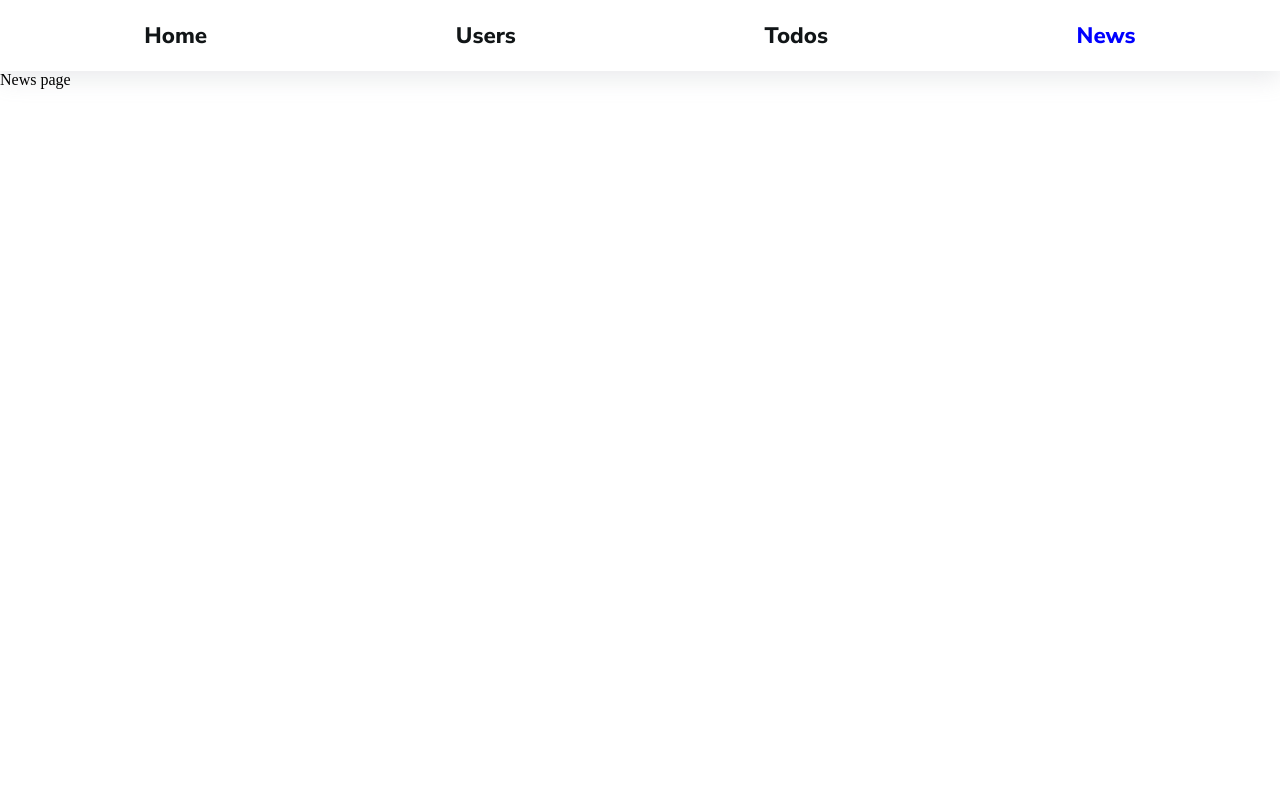
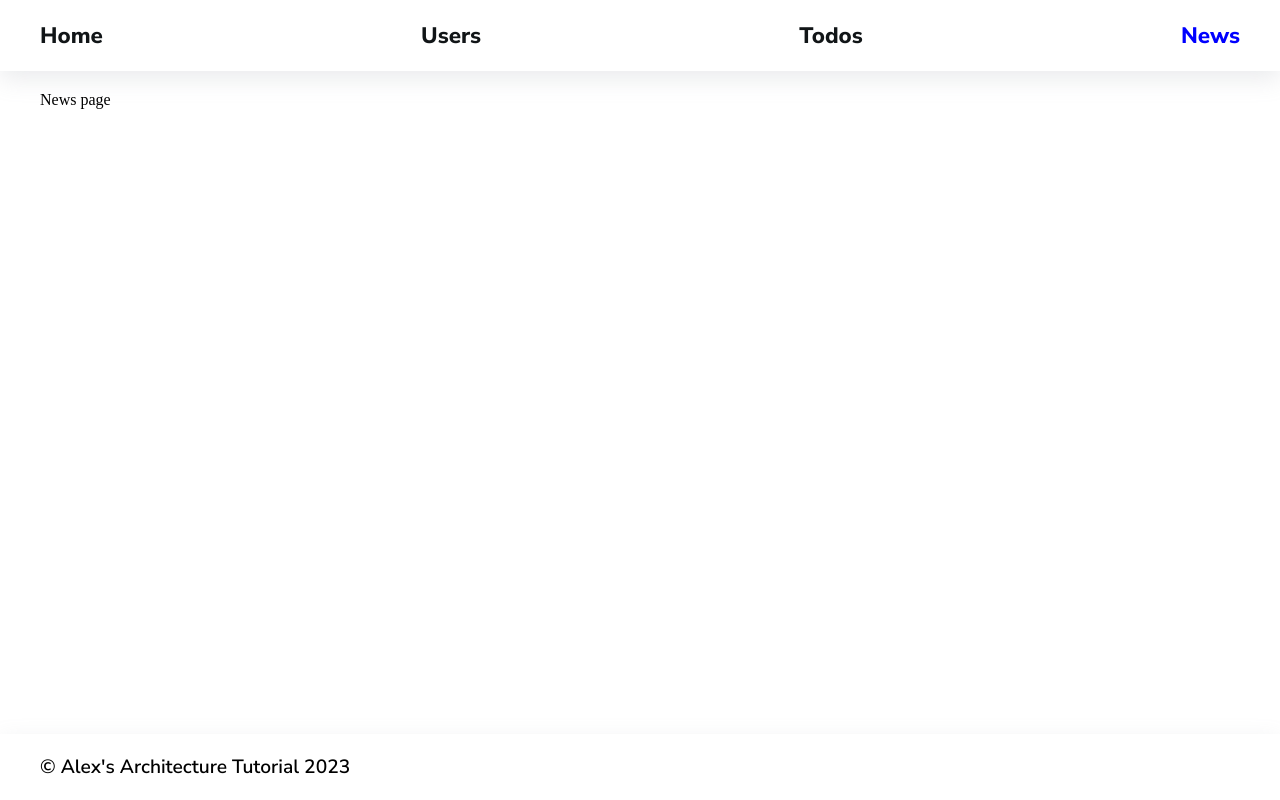
Before and after one commit to Aandi1989/Blog, a React (Create React App) app: page /news in a window 1280 px wide. Built offline with nearby package versions, Linux system fonts and the light colour scheme.

Commit message:
Layout routing completed

```diff
--- a/src/App.tsx
+++ b/src/App.tsx
@@ -1,4 +1,4 @@
-import { Header, Router } from "@shared/components";
+import { Router } from "@shared/components";
 import { ThemeType, getTheme } from "@shared/theme";
 import { BrowserRouter } from "react-router-dom";
 import { ThemeProvider } from "styled-components";
@@ -9,7 +9,6 @@ function App() {
   return (
     <BrowserRouter>
       <ThemeProvider theme={theme}>
-        <Header />
         <Router />
       </ThemeProvider>
     </BrowserRouter>
--- a/src/core/constants/route-names.constant.ts
+++ b/src/core/constants/route-names.constant.ts
@@ -1,8 +1,8 @@
 export enum RouteNames {
   HOME = "/",
-  NEWS = "/news",
-  NOT_FOUND_PAGE = "/*",
-  TODOS = "/todos",
-  USERS = "/users",
-  POSTS = "/posts",
+  NEWS = "news",
+  NOT_FOUND_PAGE = "*",
+  TODOS = "todos",
+  USERS = "users",
+  POSTS = "posts",
 }
--- a/src/shared/components/app-routes/app-routes.component.tsx
+++ b/src/shared/components/app-routes/app-routes.component.tsx
@@ -7,17 +7,20 @@ import { TodosPage } from "@pages/todos";
 import { UserPage } from "@pages/user";
 import { UsersPage } from "@pages/users";
 import { Route, Routes } from "react-router-dom";
+import { Layout } from "@shared/components";
 
 const Router: React.FC = () => {
   return (
     <Routes>
-      <Route path={RouteNames.HOME} element={<HomePage />} />
+      <Route path={RouteNames.HOME} element={<Layout />}>
+        <Route index element={<HomePage />} />
         <Route path={RouteNames.NEWS} element={<NewsPage />} />
         <Route path={RouteNames.TODOS} element={<TodosPage />} />
         <Route path={RouteNames.USERS} element={<UsersPage />} />
         <Route path={`${RouteNames.USERS}/:id`} element={<UserPage />} />
         <Route path={RouteNames.POSTS} element={<PostsPage />} />
         <Route path={RouteNames.NOT_FOUND_PAGE} element={<NotFoundPage />} />
+      </Route>
     </Routes>
   );
 };
--- a/src/shared/components/footer/footer.component.tsx
+++ b/src/shared/components/footer/footer.component.tsx
@@ -1,5 +1,11 @@
-const Footer = () => {
-  return <div>© Alex's Architecture Tutorial 2023</div>;
+import * as Styled from "./footer.styles";
+
+const Footer: React.FC = () => {
+  return (
+    <Styled.Footer>
+      <Styled.Wrapper>© Alex's Architecture Tutorial 2023</Styled.Wrapper>
+    </Styled.Footer>
+  );
 };
 
 export default Footer;
--- a/src/shared/components/footer/footer.styles.tsx
+++ b/src/shared/components/footer/footer.styles.tsx
@@ -5,3 +5,9 @@ export const Footer = styled.footer`
   box-shadow: ${({ theme }) => theme.shadows.primary};
   ${({ theme }) => theme.fonts.primary[40]};
 `;
+
+export const Wrapper = styled.div`
+  padding: 20px;
+  max-width: 1240px;
+  margin: 0 auto;
+`;
--- a/src/shared/components/header/header.component.tsx
+++ b/src/shared/components/header/header.component.tsx
@@ -5,10 +5,12 @@ import * as Styled from "./header.styles";
 const Header: React.FC = () => {
   return (
     <Styled.Header>
-      <Styled.NavigationLink to={RouteNames.HOME}>Home</Styled.NavigationLink>
-      <Styled.NavigationLink to={RouteNames.USERS}>Users</Styled.NavigationLink>
-      <Styled.NavigationLink to={RouteNames.TODOS}>Todos</Styled.NavigationLink>
-      <Styled.NavigationLink to={RouteNames.NEWS}>News</Styled.NavigationLink>
+      <Styled.Wrapper>
+        <Styled.NavigationLink to={RouteNames.HOME}>Home</Styled.NavigationLink>
+        <Styled.NavigationLink to={RouteNames.USERS}>Users</Styled.NavigationLink>
+        <Styled.NavigationLink to={RouteNames.TODOS}>Todos</Styled.NavigationLink>
+        <Styled.NavigationLink to={RouteNames.NEWS}>News</Styled.NavigationLink>
+      </Styled.Wrapper>
     </Styled.Header>
   );
 };
--- a/src/shared/components/header/header.styles.ts
+++ b/src/shared/components/header/header.styles.ts
@@ -2,13 +2,17 @@ import styled from "styled-components";
 import { NavLink } from "react-router-dom";
 
 export const Header = styled.div`
-  display: flex;
-  justify-content: space-around;
-  margin: 0 auto;
-  padding: 20px;
   background: ${({ theme }) => theme.backgrounds.primary};
   box-shadow: ${({ theme }) => theme.shadows.primary};
   ${({ theme }) => theme.fonts.primary[60]};
+`;
+
+export const Wrapper = styled.div`
+  display: flex;
+  justify-content: space-between;
+  padding: 20px;
+  max-width: 1240px;
+  margin: 0 auto;
 `;
 
 export const NavigationLink = styled(NavLink)`
--- a/src/shared/components/layout/layout.style.tsx
+++ b/src/shared/components/layout/layout.style.tsx
@@ -1,8 +1,16 @@
 import styled from "styled-components";
 
 export const Layout = styled.div`
-  min-highnt: 100vh;
-  max-width: 1240px;
+  min-height: 100vh;
+  width: 100%;
+  display: flex;
+  flex-direction: column;
 `;
 
-export const Main = styled.main``;
+export const Main = styled.main`
+  flex: 1 0 auto;
+  padding: 20px;
+  max-width: 1240px;
+  width: 100%;
+  margin: 0 auto;
+`;
```
Lines whose indentation alone changed are shown as unchanged.
